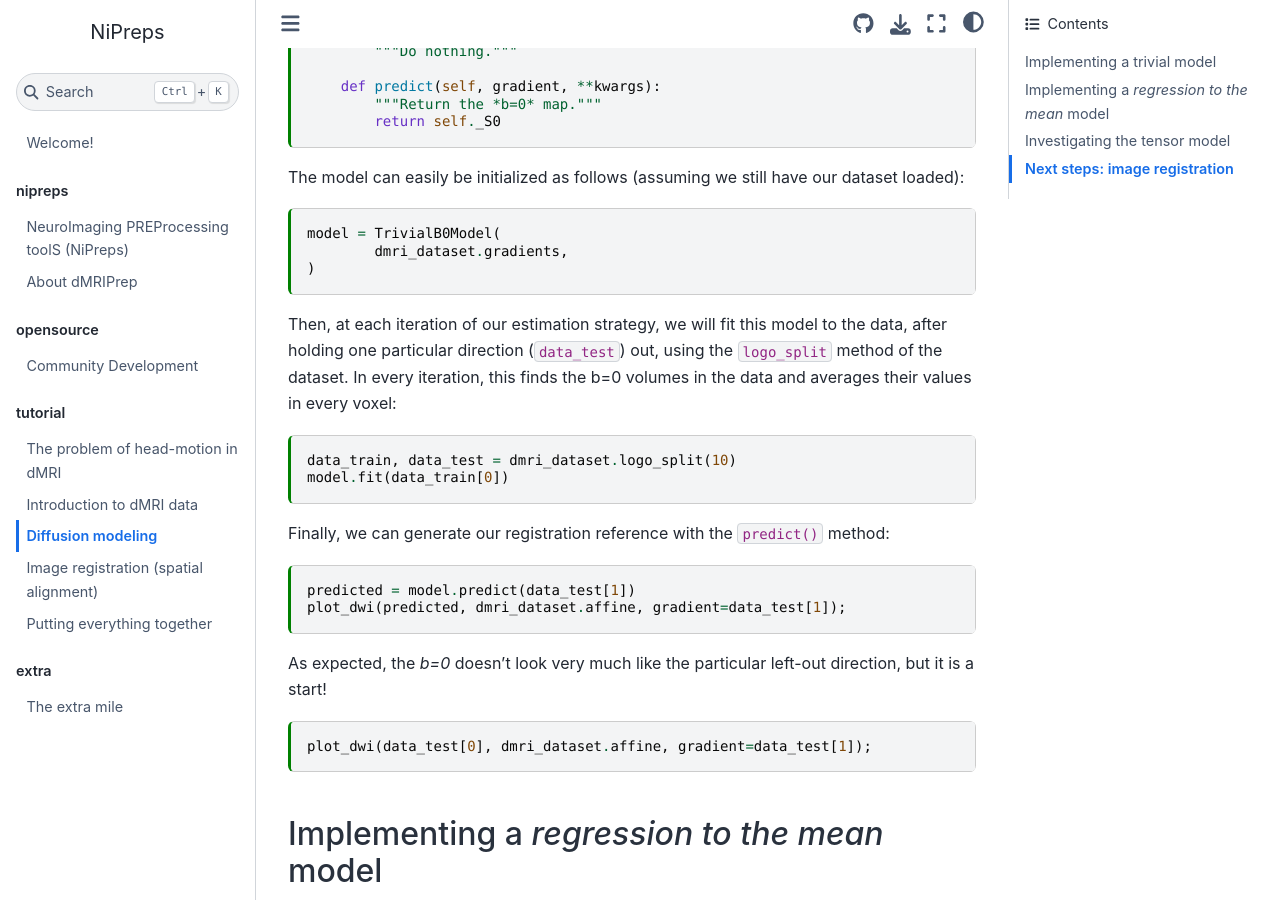
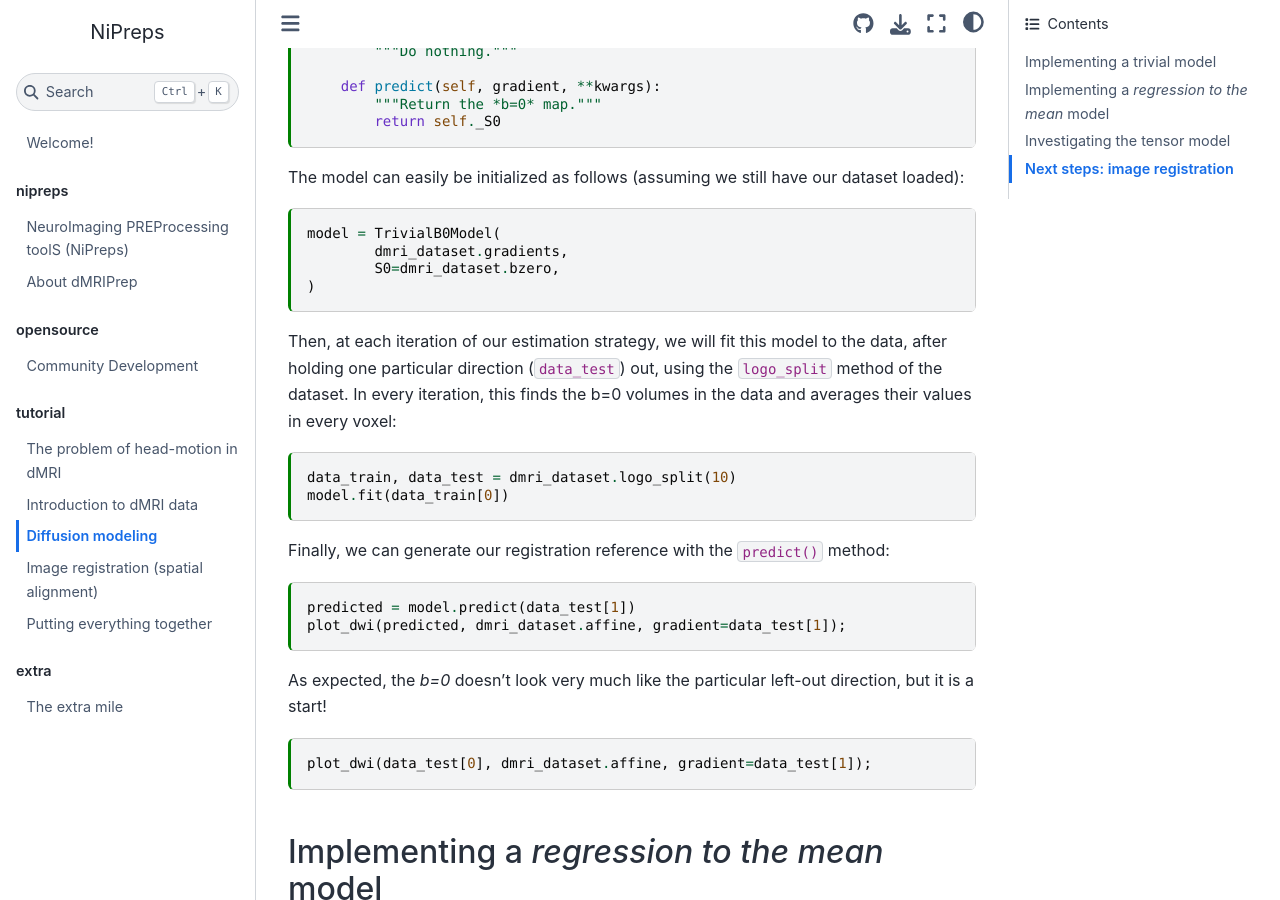
Before and after one commit to nipreps/nipreps-book, a Jupyter Book: the page built from docs/tutorial/models.md, in a window 1280 px wide and 900 px high, scrolled down 1261 px. Built offline with Jupyter Book 1.0.4 settings and Sphinx 7.4.7 and the Sphinx Book theme 1.1.4, drawn with Linux system fonts in a browser that asks for light colours; pages that are not in the unit, such as notebooks, are missing from menus.

Commit message:
fix: line deleted by mistake in #16

````diff
--- a/docs/tutorial/models.md
+++ b/docs/tutorial/models.md
@@ -78,6 +78,7 @@ The model can easily be initialized as follows (assuming we still have our datas
 ```{code-cell} python
 model = TrivialB0Model(
 	dmri_dataset.gradients,
+	S0=dmri_dataset.bzero,
 )
 ```
 
````
